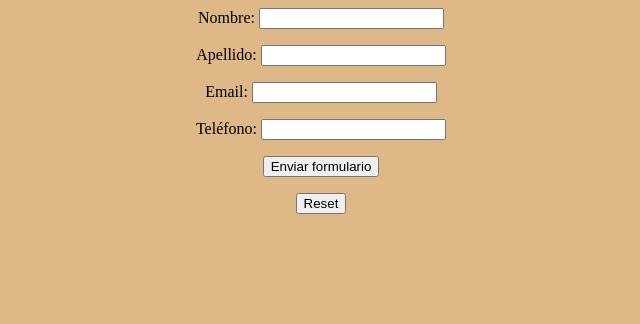
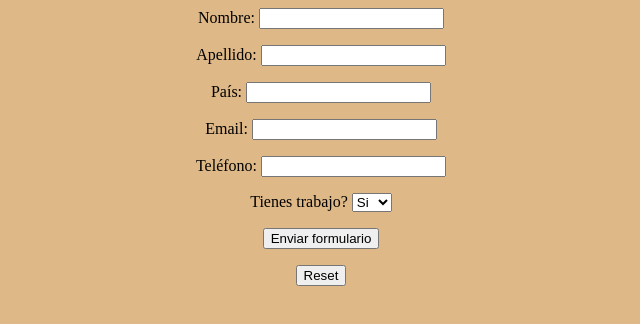
Before and after one commit to RamunnoAJ/MDP-Programa, a plain HTML site: page clase-02/ejercicio-03.html in a window 1280 px wide. Shown: the whole page, without its empty margins (319-959 px from the left). Drawn offline with Linux system fonts and the light colour scheme.

Commit message:
add work and country labels

```diff
--- a/clase-02/ejercicio-03.html
+++ b/clase-02/ejercicio-03.html
@@ -21,6 +21,11 @@
     </div>
 
     <div>
+      <label for="country">País:</label>
+      <input type="text" name="country" id="country">
+    </div>
+
+    <div>
       <label for="email">Email:</label>
       <input type="email" name="email" id="email">
     </div>
@@ -30,6 +35,14 @@
       <input type="tel" name="cellphone" id="cellphone">
     </div>
 
+    <div>
+      <label for="work">Tienes trabajo?</label>
+      <select name="work" id="work">
+        <option value="">Si</option>
+        <option value="">No</option>
+      </select>
+    </div>
+
     <input type="submit" value="Enviar formulario">
     <input type="reset">
   </form>
```
